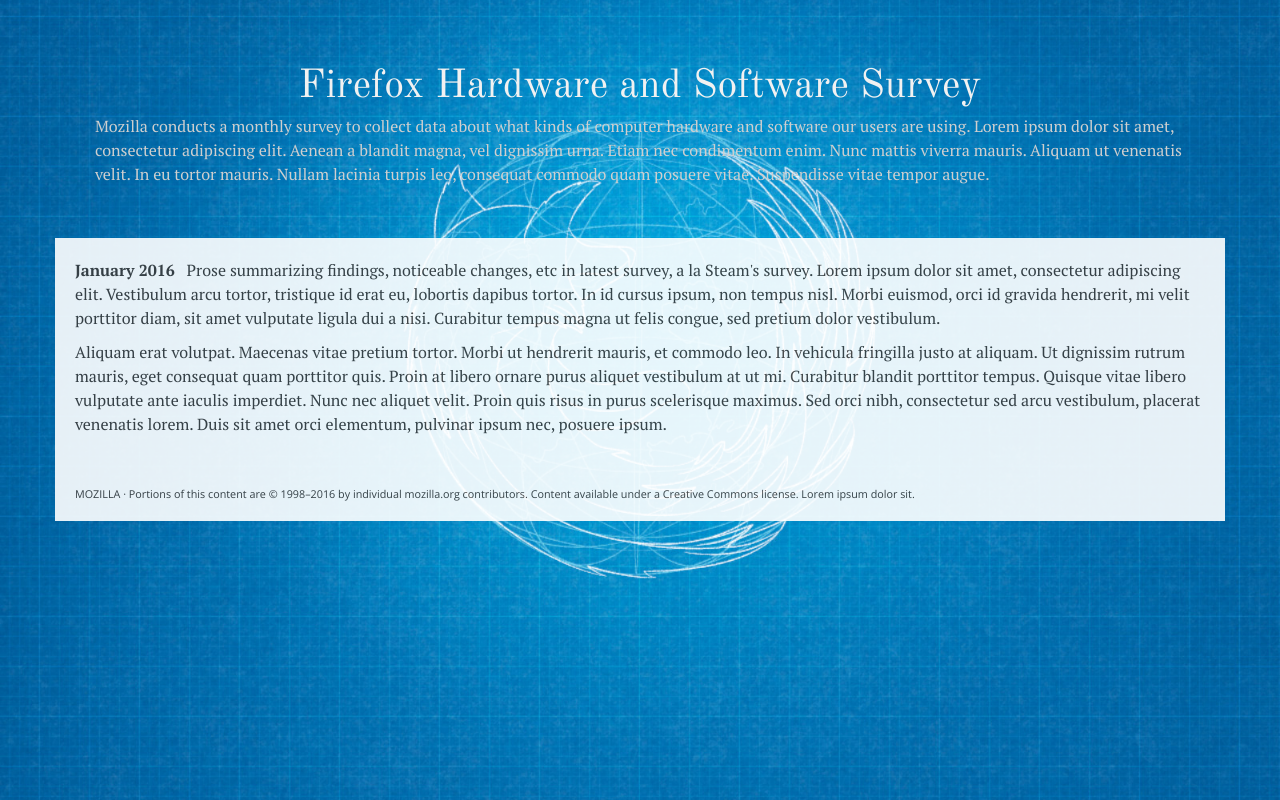
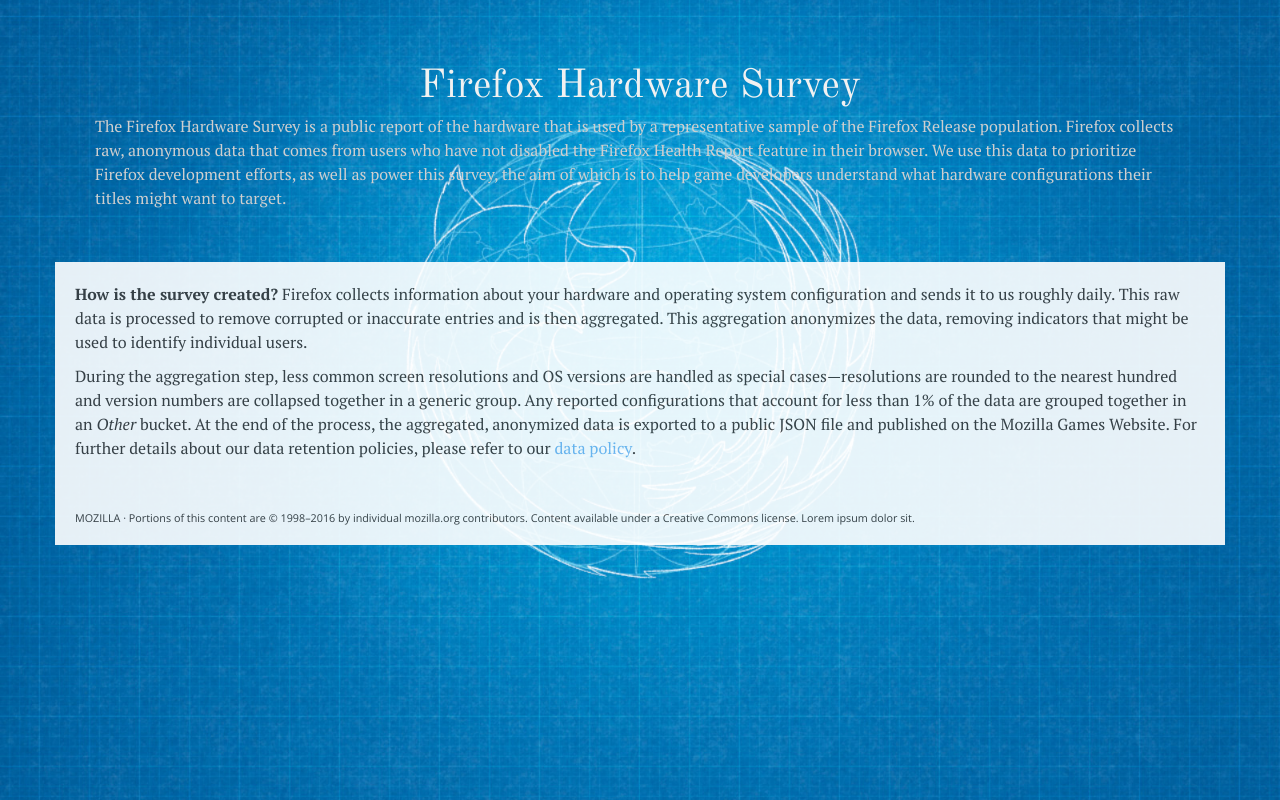
Before and after one commit to pdehaan/firefox-hardware-report, a plain HTML site: page index.html in a window 1280 px wide. Drawn offline with nearby package versions, Linux system fonts and the light colour scheme; no server answers.

Commit message:
Updated copy

```diff
--- a/index.html
+++ b/index.html
@@ -23,8 +23,8 @@
     <div class='container container-charts'>
         <div class='row'>
             <div class='col-lg-12'>
-                <h1 class='text-center'>Firefox Hardware and Software Survey</h1>
-                <p>Mozilla conducts a monthly survey to collect data about what kinds of computer hardware and software our users are using. Lorem ipsum dolor sit amet, consectetur adipiscing elit. Aenean a blandit magna, vel dignissim urna. Etiam nec condimentum enim. Nunc mattis viverra mauris. Aliquam ut venenatis velit. In eu tortor mauris. Nullam lacinia turpis leo, consequat commodo quam posuere vitae. Suspendisse vitae tempor augue.</p>
+                <h1 class='text-center'>Firefox Hardware Survey</h1>
+                <p>The Firefox Hardware Survey is a public report of the hardware that is used by a representative sample of the Firefox Release population. Firefox collects raw, anonymous data that comes from users who have not disabled the Firefox Health Report feature in their browser. We use this data to prioritize Firefox development efforts, as well as power this survey, the aim of which is to help game developers understand what hardware configurations their titles might want to target.</p>
             </div>
         </div>
         <div class='row'>
@@ -40,8 +40,8 @@
         </div>
     </div>
     <div class='container container-prose'>
-        <p><b>January 2016</b>  &nbsp; Prose summarizing findings, noticeable changes, etc in latest survey, a la Steam's survey. Lorem ipsum dolor sit amet, consectetur adipiscing elit. Vestibulum arcu tortor, tristique id erat eu, lobortis dapibus tortor. In id cursus ipsum, non tempus nisl. Morbi euismod, orci id gravida hendrerit, mi velit porttitor diam, sit amet vulputate ligula dui a nisi. Curabitur tempus magna ut felis congue, sed pretium dolor vestibulum.</p>
-        <p>Aliquam erat volutpat. Maecenas vitae pretium tortor. Morbi ut hendrerit mauris, et commodo leo. In vehicula fringilla justo at aliquam. Ut dignissim rutrum mauris, eget consequat quam porttitor quis. Proin at libero ornare purus aliquet vestibulum at ut mi. Curabitur blandit porttitor tempus. Quisque vitae libero vulputate ante iaculis imperdiet. Nunc nec aliquet velit. Proin quis risus in purus scelerisque maximus. Sed orci nibh, consectetur sed arcu vestibulum, placerat venenatis lorem. Duis sit amet orci elementum, pulvinar ipsum nec, posuere ipsum.</p>
+        <p><b>How is the survey created?</b> Firefox collects information about your hardware and operating system configuration and sends it to us roughly daily. This raw data is processed to remove corrupted or inaccurate entries and is then aggregated. This aggregation anonymizes the data, removing  indicators that might be used to identify individual users.
+        <p>During the aggregation step, less common screen resolutions and OS versions are handled as special cases&mdash;resolutions are rounded to the nearest hundred and version numbers are collapsed together in a generic group. Any reported configurations that account for less than 1% of the data are grouped together in an <i>Other</i> bucket. At the end of the process, the aggregated, anonymized data is exported to a public JSON file and published on the Mozilla Games Website. For further details about our data retention policies, please refer to our <a href='https://www.mozilla.org/en-US/privacy/'>data policy</a>.</p>
 
         <div id="credits">
             MOZILLA &middot; Portions of this content are &copy; 1998–2016 by individual mozilla.org contributors. Content available under a Creative Commons license. Lorem ipsum dolor sit.
```
